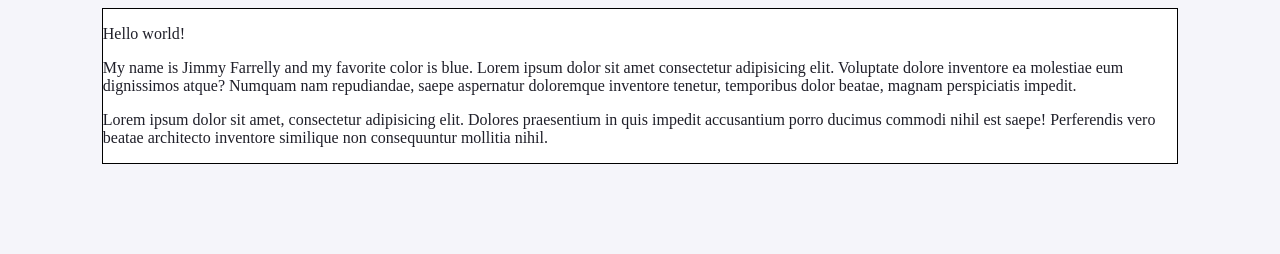
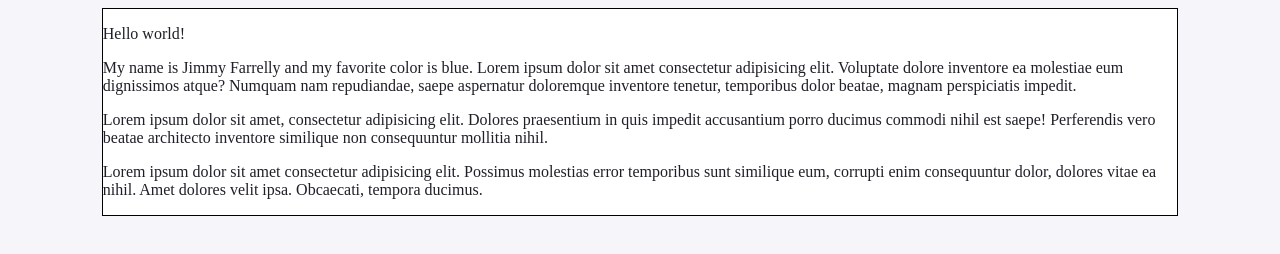
Before and after one commit to jfarrelly27/jfarrelly-hw6, a plain HTML site: page index.html in a window 1280 px wide. Drawn offline with Linux system fonts and the light colour scheme.

Commit message:
Extra Commit 2

```diff
--- a/index.html
+++ b/index.html
@@ -12,6 +12,7 @@
     <p>Hello world!</p>
     <p>My name is Jimmy Farrelly and my favorite color is blue. Lorem ipsum dolor sit amet consectetur adipisicing elit. Voluptate dolore inventore ea molestiae eum dignissimos atque? Numquam nam repudiandae, saepe aspernatur doloremque inventore tenetur, temporibus dolor beatae, magnam perspiciatis impedit.</p>
     <p>Lorem ipsum dolor sit amet, consectetur adipisicing elit. Dolores praesentium in quis impedit accusantium porro ducimus commodi nihil est saepe! Perferendis vero beatae architecto inventore similique non consequuntur mollitia nihil.</p>
+    <p>Lorem ipsum dolor sit amet consectetur adipisicing elit. Possimus molestias error temporibus sunt similique eum, corrupti enim consequuntur dolor, dolores vitae ea nihil. Amet dolores velit ipsa. Obcaecati, tempora ducimus.</p>
   </div>
 </body>
 </html>
```
